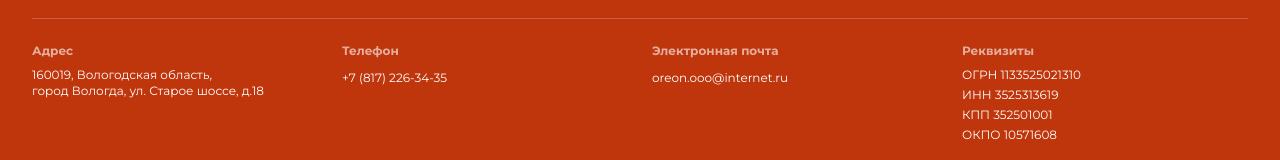
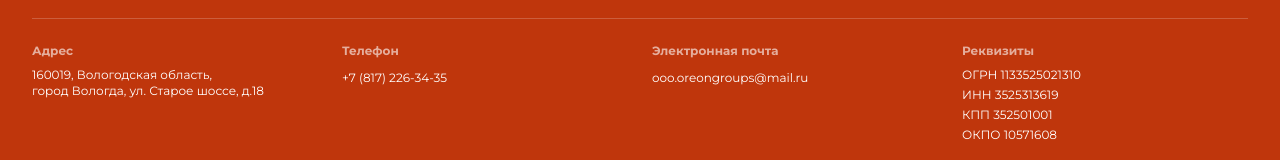
Before and after one commit to gorbacenkovitalij6-prog/oreon-avto-site, a Next.js app: page /reviews in a window 1280 px wide. Shown: the part 1211-1371 px from the top of the page. Built offline with nearby package versions, Linux system fonts and the light colour scheme; no server answers; the database is empty.

Commit message:
page.tsx

```diff
--- a/src/app/reviews/page.tsx
+++ b/src/app/reviews/page.tsx
@@ -458,8 +458,8 @@ export default function ReviewsPage() {
 
             <div>
               <h3 className="font-bold mb-2 text-white/60 text-xs">Электронная почта</h3>
-              <a href="mailto:oreon.ooo@internet.ru" className="text-xs hover:text-blue-400 transition-colors">
-                oreon.ooo@internet.ru
+              <a href="mailto:ooo.oreongroups@mail.ru" className="text-xs hover:text-blue-400 transition-colors">
+                ooo.oreongroups@mail.ru
               </a>
             </div>
 
```
